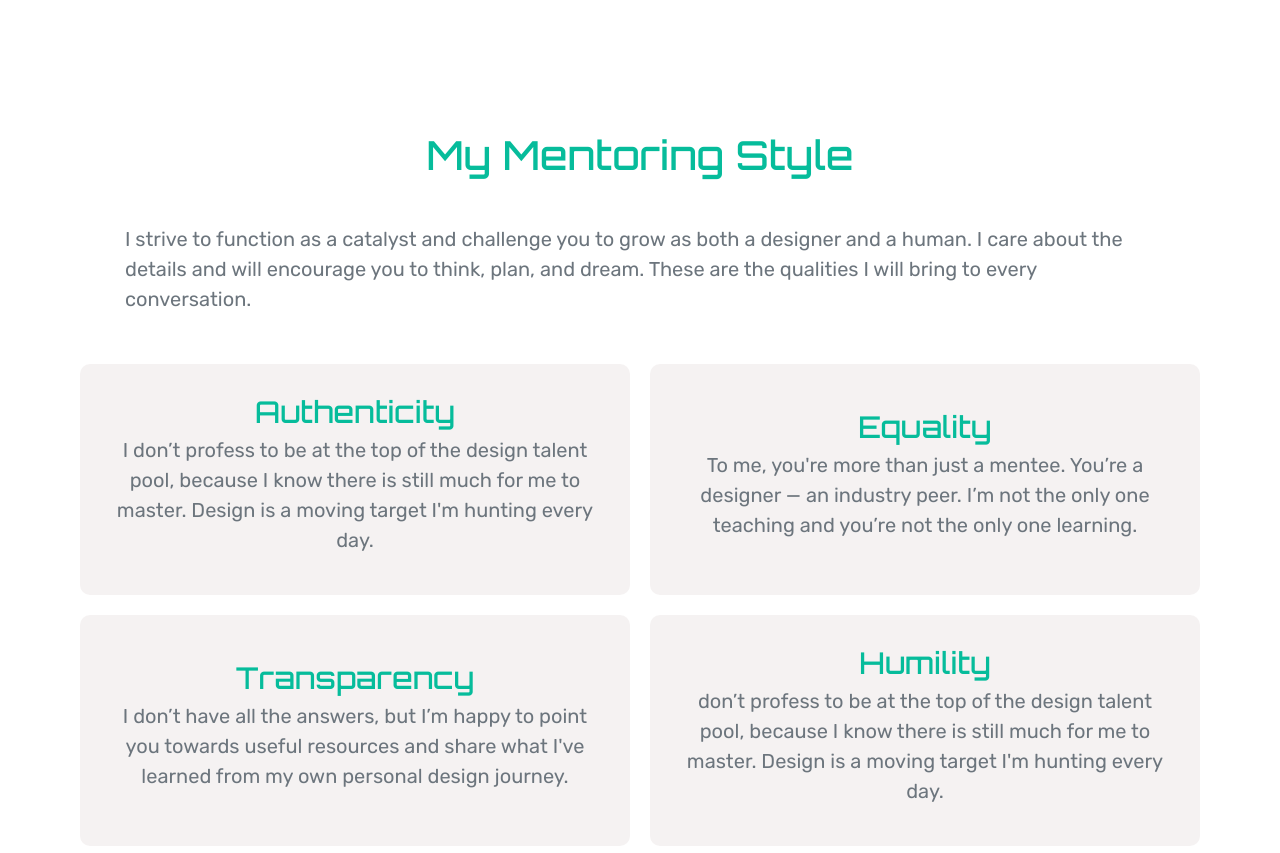
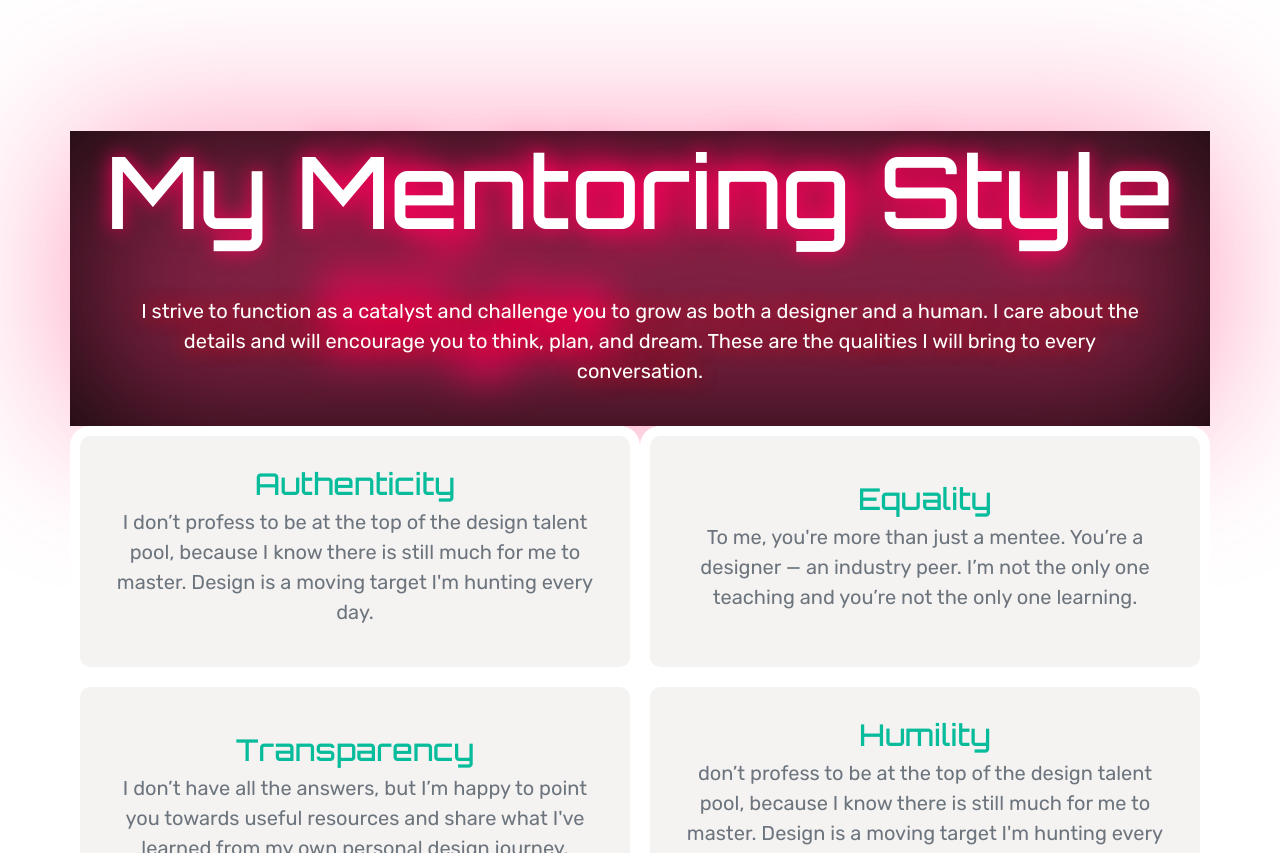
Before and after one commit to FbW-E04-2/uib-final-project-ademten7, a website: page mentorship.html in a window 1280 px wide. Shown: the part 1540-2393 px from the top of the page. Drawn offline with nearby package versions, Linux system fonts and the light colour scheme.

Commit message:
commit modified

```diff
--- a/mentorship.html
+++ b/mentorship.html
@@ -257,7 +257,8 @@
         <div class="container">
             <div class="row">
                 <div class="col-12">
-                    <h1>My Mentoring Style</h1>
+                    <!-- to give a neon light effect -->
+                    <h1 class="neon" data-text="My Mentoring Style">My Mentoring Style</h1>
                     <p>I strive to function as a catalyst and challenge you to grow as both a designer and a human. I care about the details and will encourage you to think, plan, and dream. These are the qualities I will bring to every conversation.</p>
                 </div>
                 <div class="col-md-6">
--- a/scss/_style.scss
+++ b/scss/_style.scss
@@ -258,9 +258,22 @@ nav {
     margin-top: $section-margin-top;
     .row {
         text-align: center;
+        //to set  colored text
+        h2 {
+            background: linear-gradient( 90deg, rgba(162, 21, 16, 0.8939950980392157) 0%, rgba(52, 122, 72, 1) 8%, rgba(204, 125, 21, 1) 17%, rgba(241, 15, 122, 1) 31%, rgba(108, 237, 6, 1) 47%, rgba(238, 176, 10, 1) 68%, rgba(222, 238, 2, 1) 84%, rgba(238, 39, 4, 1) 94%);
+            font-size: 5em;
+            -webkit-text-fill-color: transparent;
+            -webkit-background-clip: text;
+            text-shadow: 0 0 10px rgba(0, 0, 0, 0.644);
+        }
     }
     p {
         margin-top: 2em;
+        background: linear-gradient( 90deg, rgba(162, 21, 16, 0.8939950980392157) 0%, rgba(52, 122, 72, 1) 8%, rgba(204, 125, 21, 1) 17%, rgba(241, 15, 122, 1) 31%, rgba(108, 237, 6, 1) 47%, rgba(238, 176, 10, 1) 68%, rgba(222, 238, 2, 1) 84%, rgba(238, 39, 4, 1) 94%);
+        font-size: 3em;
+        -webkit-text-fill-color: transparent;
+        -webkit-background-clip: text;
+        text-shadow: 0 0 10px rgba(0, 0, 0, 0.644);
     }
 }
 
@@ -282,14 +295,14 @@ nav {
             color: $primary;
         }
         .fas {
-            @include icons (5em, $primary, 1em, 1em);
+            @include icons(5em, $primary, 1em, 1em);
             // font-size: 5em;
             // color: $primary;
             // margin-top: 1em;
             // margin-bottom: 1em;
         }
         .fab {
-            @include icons (5em, $primary, 1em, 1em);
+            @include icons(5em, $primary, 1em, 1em);
             // font-size: 5em;
             // color: $primary;
             // margin-top: 1em;
@@ -450,16 +463,46 @@ footer {
 .mentoring-style {
     margin-top: $section-margin-top;
     .col-12 {
+        background-color: rgba(0, 0, 0, 0.966);
+        z-index: -3;
         @include backToTop(flex, column, center, center);
         // display: flex;
         // flex-direction: column;
         // align-items: center;
         // justify-content: center;
-        h1 {
-            color: $primary;
+        //to set neon effect
+        .neon {
+            color: #fff;
+            font-size: 10em;
+            text-shadow: 0 0 20px #ff005b;
+            &:after {
+                content: attr(data-text);
+                position: absolute;
+                top: 0;
+                left: 22%;
+                z-index: -1;
+                color: #ff005b;
+                filter: blur(20px);
+            }
+            &:before {
+                content: "";
+                position: absolute;
+                top: 0;
+                left: 0;
+                width: 100%;
+                height: 100%;
+                background: #fe3a80;
+                opacity: 0.5;
+                z-index: -2;
+                filter: blur(80px);
+            }
         }
         p {
             margin: 2em;
+            color: #fff;
+            font-size: 2em;
+            text-shadow: 0 0 20px #ff0000;
+            text-align: center;
         }
     }
     .col-md-6 {
```
Also changed, not shown: scss/main.css, 1 other file.
